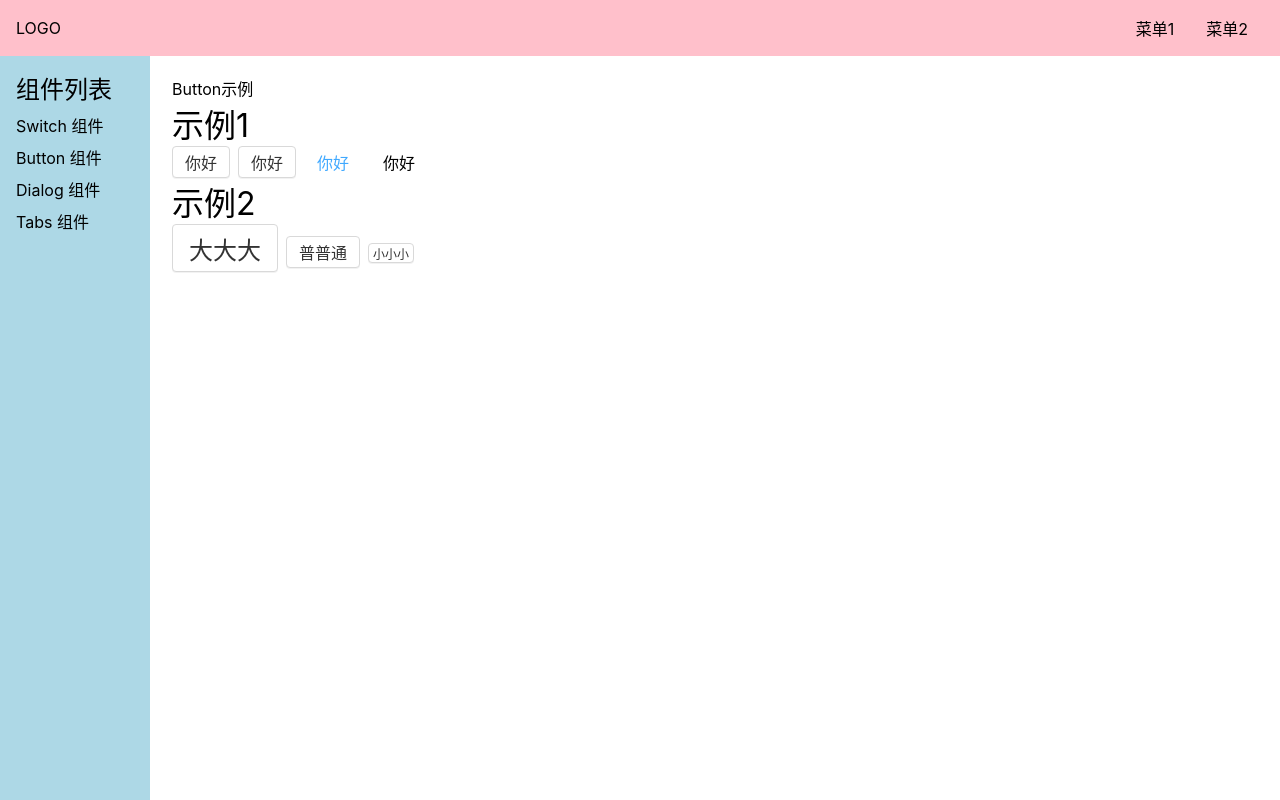
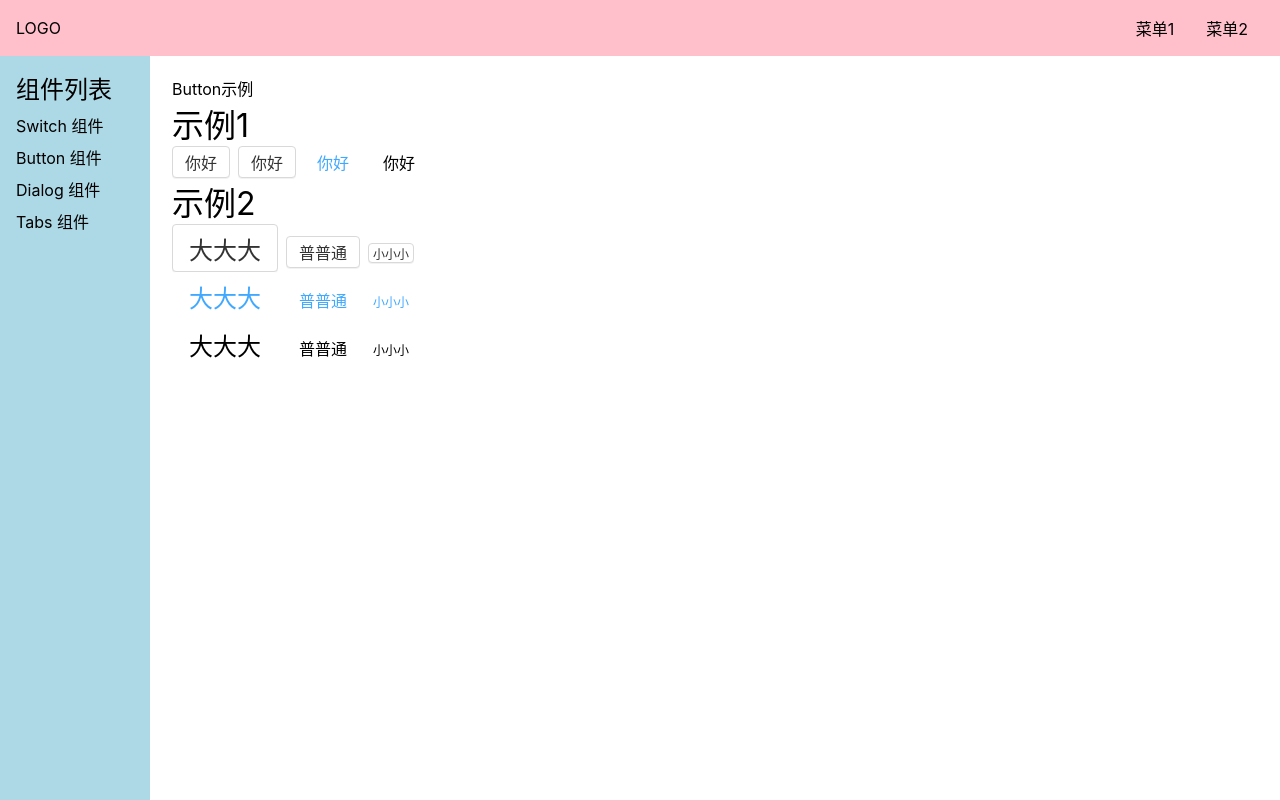
Before and after one commit to NiceyLai/Dida-UI-vue3, a Vue app: page /#/doc/button in a window 1280 px wide. Built offline with nearby package versions, Linux system fonts and the light colour scheme.

Commit message:
size css 2

```diff
--- a/src/components/ButtonDemo.vue
+++ b/src/components/ButtonDemo.vue
@@ -10,9 +10,21 @@
     </div>
      <h1>示例2</h1>
   <div>
-    <Button size="big">大大大</Button>
-    <Button>普普通</Button>
-    <Button size="small">小小小</Button>
+        <div>
+      <Button size="big">大大大</Button>
+      <Button>普普通</Button>
+      <Button size="small">小小小</Button>
+    </div>
+    <div>
+      <Button theme="link" size="big">大大大</Button>
+      <Button theme="link">普普通</Button>
+      <Button size="small" theme="link">小小小</Button>
+    </div>
+    <div>
+      <Button size="big" theme="text">大大大</Button>
+      <Button theme="text">普普通</Button>
+      <Button size="small" theme="text">小小小</Button>
+    </div>
   </div>
 </template>
 
--- a/src/lib/Button.vue
+++ b/src/lib/Button.vue
@@ -4,34 +4,33 @@
   </button>
 </template>
 <script lang="ts">
-import { computed } from 'vue';
+import { computed } from "vue";
 
 export default {
   props: {
     theme: {
       type: String,
-            default: "button"
+      default: "button",
     },
     size: {
       type: String,
-          default:"normal"
-        }
+      default: "normal",
+    },
   },
   setup(props) {
-    const {theme,size} =props
+    const { theme, size } = props;
     const classes = computed(() => {
       return {
-        [`dida-theme-${theme}`]:theme,
-        [`dida-size-${size}`]:size,
-      }
-    })
-      return { classes}
-    }
-}
-
+        [`dida-theme-${theme}`]: theme,
+        [`dida-size-${size}`]: size,
+      };
+    });
+    return { classes };
+  },
+};
 </script>
 
-<style lang="scss" >
+<style lang="scss">
 $h: 32px;
 $border-color: #d9d9d9;
 $color: #333;
@@ -83,16 +82,15 @@
       background: darken(white, 5%);
     }
   }
-  &.dida-theme-button{
-    &.dida-size-big{
+  &.dida-size-big {
     font-size: 24px;
     height: 48px;
-      padding: 0 16px
+    padding: 0 16px;
   }
-    &.dida-size-small{
+  &.dida-size-small {
     font-size: 12px;
     height: 20px;
     padding: 0 4px;
   }
-}}
+}
 </style>
```
Lines whose indentation alone changed are shown as unchanged.
